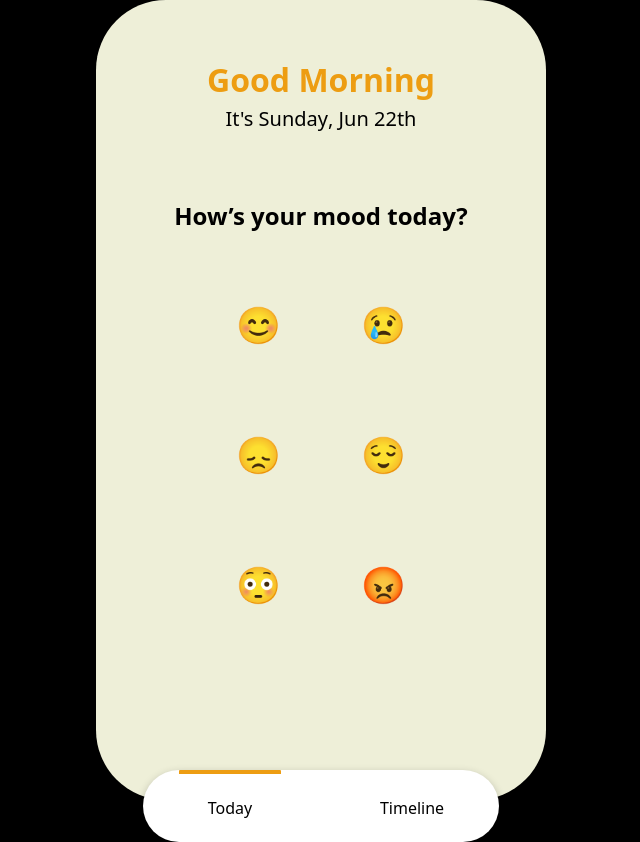
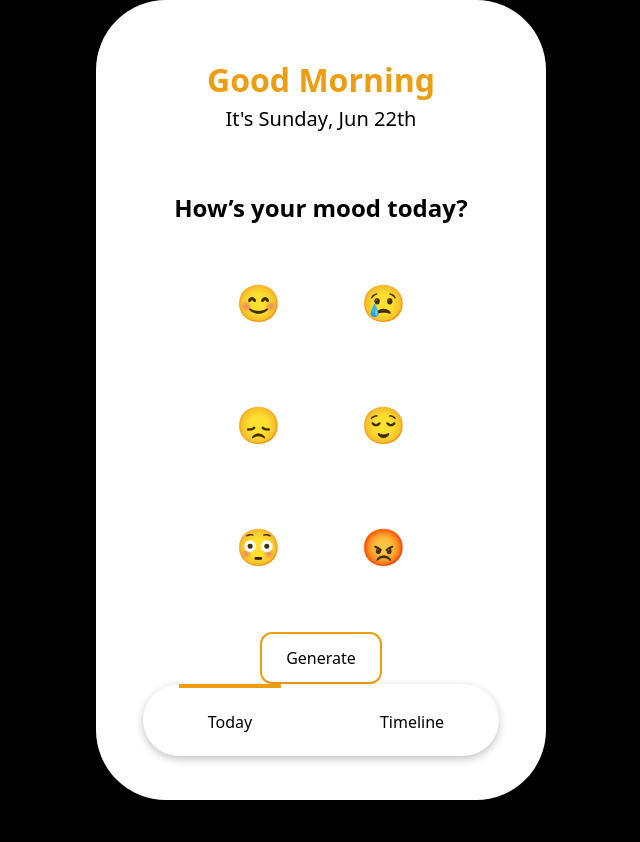
Before and after one commit to jiwoopark727/moodify, a Next.js app: page / in a window 1280 px wide. Shown: the whole page, without its empty margins (319-959 px from the left). After the commit the page ends 800 px from the top, so only its background shows below. Built offline with nearby package versions, Linux system fonts and the light colour scheme; no server answers.

Commit message:
feature: ValidationButton 추가 구현, 무드 선택해야 페이지 이동 가능 구현

```diff
--- a/src/app/(home)/page.tsx
+++ b/src/app/(home)/page.tsx
@@ -5,16 +5,17 @@ import KeywordGenerator from '../components/KeywordGenerator';
 import InitWeather from '../components/InitWeather';
 import Welcome from '../components/Welcome';
 import Navigation from '../components/Navigation';
+import ValidationButton from '../components/ValidationButton';
 
-// bg-[#f5f5f5]
 export default function Home() {
   return (
     <div className='w-screen h-svh flex items-center justify-center'>
       <InitGeolocation />
       <InitWeather />
-      <div className='w-[450px] h-[100vh] bg-[#eeefd8] rounded-[70px] p-4 flex flex-col items-center'>
+      <div className='w-[450px] h-[100vh] bg-[#fff] rounded-[70px] p-4 flex flex-col items-center'>
         <Welcome />
         <EmotionSelector />
+        <ValidationButton />
         <Navigation />
       </div>
       <KeywordGenerator />
--- /dev/null
+++ b/src/app/(music)/music/page.tsx
@@ -0,0 +1,11 @@
+import Navigation from 'Moodify/app/components/Navigation';
+
+export default function Music() {
+  return (
+    <div className='w-screen h-svh flex items-center justify-center'>
+      <div className='w-[450px] h-[100vh] bg-[#fff] rounded-[70px] p-4 flex flex-col items-center'>
+        <Navigation />
+      </div>
+    </div>
+  );
+}
--- a/src/app/components/EmotionSelector.tsx
+++ b/src/app/components/EmotionSelector.tsx
@@ -22,12 +22,12 @@ export default function EmotionSelector() {
   const { emotion, setEmotion } = useEmotionStore();
 
   return (
-    <div className='w-[60%] grid grid-cols-2 gap-y-12 justify-items-center mt-[50px]'>
+    <div className='w-[60%] grid grid-cols-2 gap-y-12 justify-items-center mt-[5vh]'>
       {EMOTIONS.map((item) => (
         <button
           key={item.mood}
           onClick={() => setEmotion(item.mood)}
-          className={`px-1.5 py-1 rounded-[30px] border-[2px] border-[#ed9d12] mx-2 my-2 text-[36px] cursor-pointer ${
+          className={`px-1 py-0.2 rounded-[30px] border-[2px] border-[#ed9d12] mx-2 my-2 text-[36px] cursor-pointer ${
             emotion === item.mood ? 'border-[#ed9d12]' : 'border-transparent'
           }`}
         >
--- a/src/app/components/Navigation.tsx
+++ b/src/app/components/Navigation.tsx
@@ -7,7 +7,7 @@ export default function Navigation() {
 
   return (
     // 전체를 감싸는 박스
-    <div className='w-full justify-items-center mt-36'>
+    <div className='w-full mt-auto mb-[5vh] z-50 justify-items-center'>
       {/* 네비바 박스 */}
       <div className='rounded-[40px] w-[85%] bg-[#fff] h-[9vh] flex items-center justify-center shadow-[0_3px_8px_rgba(0,0,0,0.24)]'>
         {/* 버튼 2개를 한 번에 감싸는 박스 */}
--- /dev/null
+++ b/src/app/components/ValidationButton.tsx
@@ -0,0 +1,27 @@
+'use client';
+
+import { useRouter } from 'next/navigation';
+import { useKeywordStore } from '../stores/useKeywordStore';
+
+export default function ValidationButton() {
+  const keyword = useKeywordStore((state) => state.keyword);
+  const router = useRouter();
+
+  const handleClick = () => {
+    if (keyword !== null) {
+      router.push('/music'); // 이동할 경로
+    } else {
+      alert('오늘의 무드를 선택해주세요!');
+    }
+  };
+  return (
+    <>
+      <button
+        onClick={handleClick}
+        className='mt-[6vh] cursor-pointer border-2 border-[#ed9d12] px-6 py-3 rounded-xl hover:bg-[#ed9d12] hover:text-[#fff]'
+      >
+        Generate
+      </button>
+    </>
+  );
+}
--- a/src/app/components/Welcome.tsx
+++ b/src/app/components/Welcome.tsx
@@ -26,7 +26,7 @@ export default function Welcome() {
         </span>
         , {month} {day}th
       </p>
-      <p className='flex justify-center pt-[8vh] text-[24px] font-semibold'>
+      <p className='flex justify-center pt-[7vh] text-[24px] font-semibold'>
         How’s your mood today?
       </p>
     </>
```
